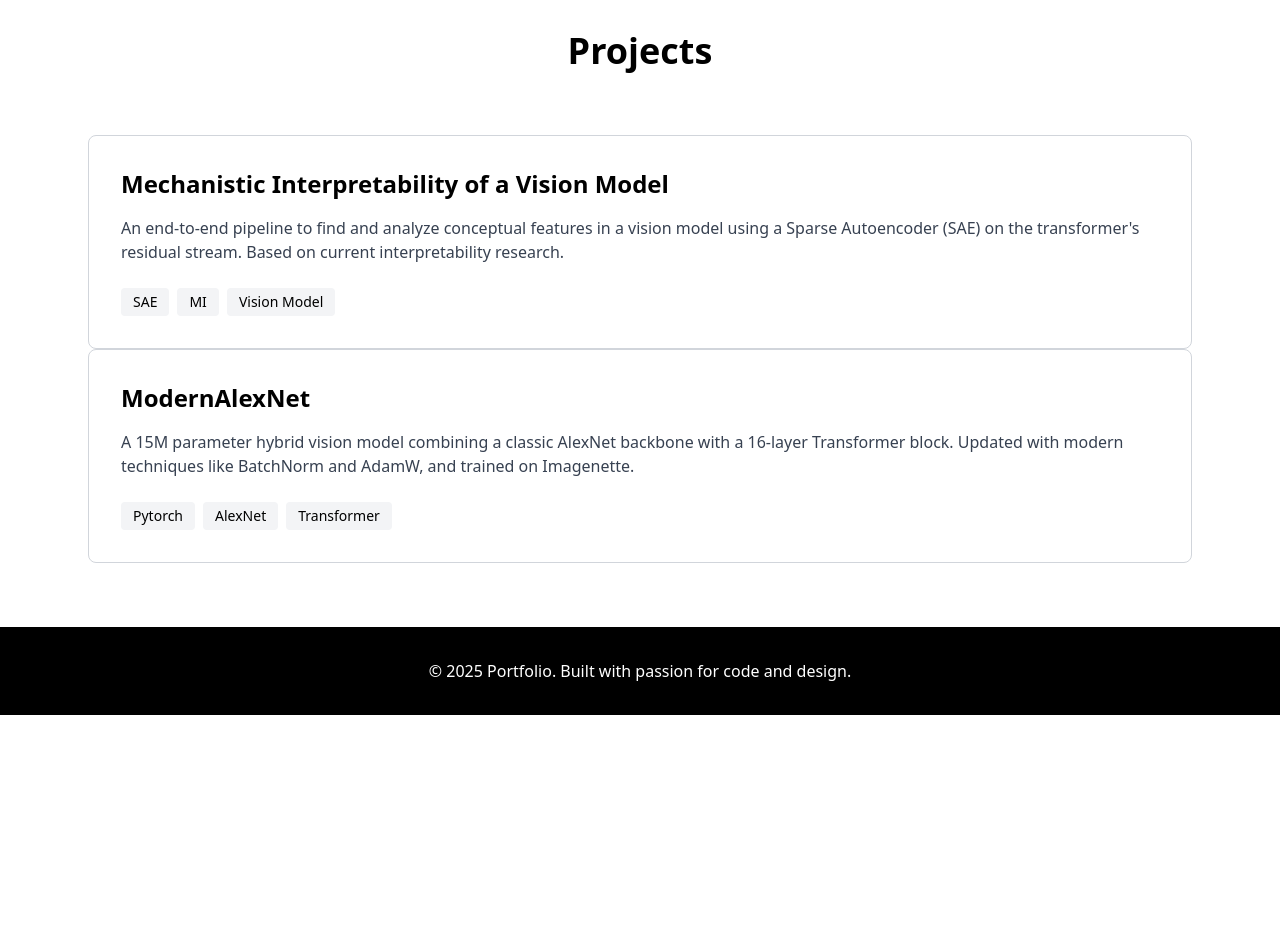
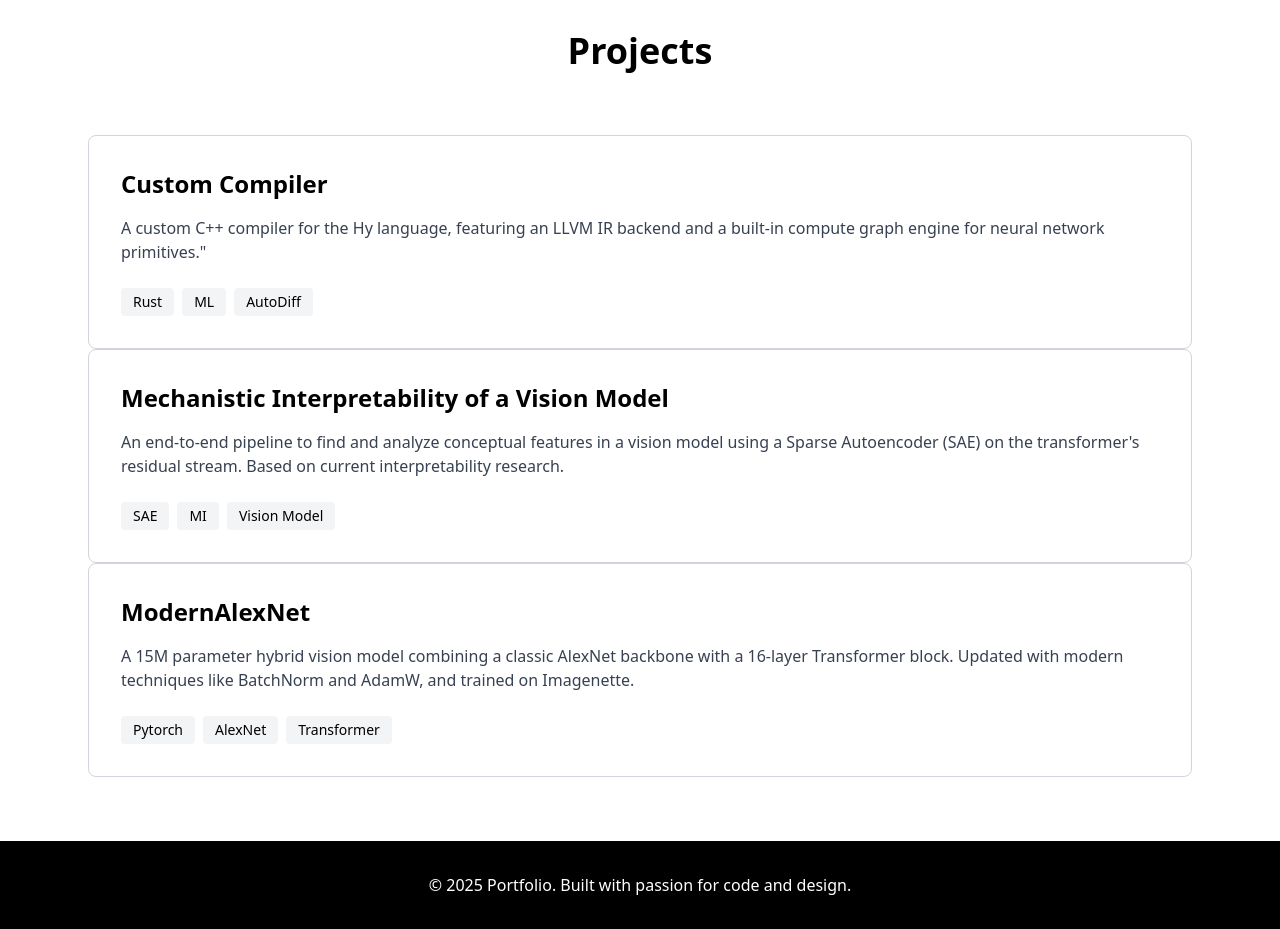
Before and after one commit to Ram-Kmar/Portfolio, a plain HTML site: page index.html in a window 1280 px wide. Shown: the part 1280-2209 px from the top of the page. Before the commit the page ends 1995 px from the top, so only its background shows below. Drawn offline with nearby package versions, Linux system fonts and the light colour scheme.

Commit message:
just add new projct

```diff
--- a/index.html
+++ b/index.html
@@ -133,17 +133,18 @@ B.Tech in Artificial Intelligence and Data Science (AI & DS) from Karpagam Unive
             <!--             </div> -->
             <!--         </div> -->
                 <!-- </a> -->
-                <!-- <a href="https://github.com/Ram-Kmar/rusty_grad" class="block"> -->
-                <!--     <div class="border border-gray-300 rounded-lg p-8 hover:border-gray-900"> -->
-                <!--         <h3 class="text-2xl font-bold mb-4">RustyGrad</h3> -->
-                <!--         <p class="text-gray-700 mb-6">A PyTorch-like automatic differentiation library built in Rust for high-performance machine learning computations.</p> -->
-                <!--         <div class="flex gap-2 flex-wrap"> -->
-                <!--             <span class="px-3 py-1 bg-gray-100 rounded text-sm">Rust</span> -->
-                <!--             <span class="px-3 py-1 bg-gray-100 rounded text-sm">ML</span> -->
-                <!--             <span class="px-3 py-1 bg-gray-100 rounded text-sm">AutoDiff</span> -->
-                <!--         </div> -->
-                <!--     </div> -->
-                <!-- </a> -->
+                <a href="https://github.com/Ram-Kmar/Compiler" class="block">
+                    <div class="border border-gray-300 rounded-lg p-8 hover:border-gray-900">
+                        <h3 class="text-2xl font-bold mb-4">Custom Compiler</h3>
+                        <p class="text-gray-700 mb-6">A custom C++ compiler for the Hy language, featuring an LLVM IR backend and a built-in compute graph engine
+  for neural network primitives."</p>
+                        <div class="flex gap-2 flex-wrap">
+                            <span class="px-3 py-1 bg-gray-100 rounded text-sm">Rust</span>
+                            <span class="px-3 py-1 bg-gray-100 rounded text-sm">ML</span>
+                            <span class="px-3 py-1 bg-gray-100 rounded text-sm">AutoDiff</span>
+                        </div>
+                    </div>
+                </a>
                  <a href="https://github.com/Ram-Kmar/alexnet-transformer-interp" class="block">
                     <div class="border border-gray-300 rounded-lg p-8 hover:border-gray-900">
                         <h3 class="text-2xl font-bold mb-4">Mechanistic Interpretability of a Vision Model</h3>
@@ -155,7 +156,6 @@ B.Tech in Artificial Intelligence and Data Science (AI & DS) from Karpagam Unive
                         </div>
                     </div>
                 </a>
-
                  <a href="https://github.com/Ram-Kmar/ModernAlexNet" class="block">
                     <div class="border border-gray-300 rounded-lg p-8 hover:border-gray-900">
                         <h3 class="text-2xl font-bold mb-4">ModernAlexNet</h3>
```
